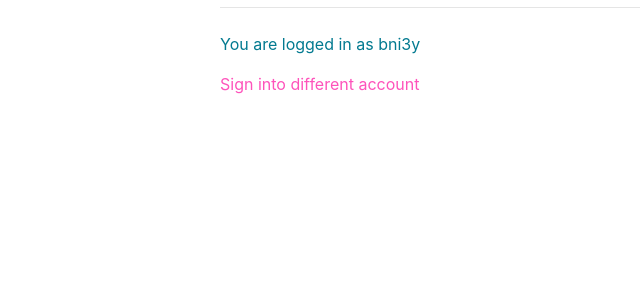
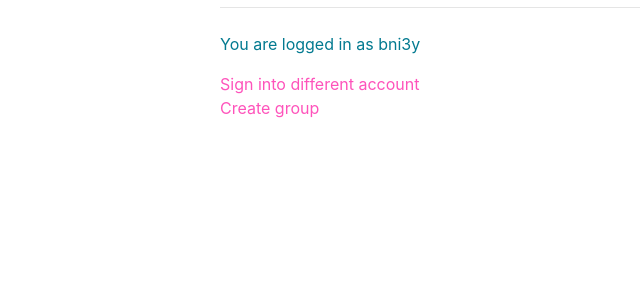
Before and after one commit to borjainglefernandez/3240-Study-Buddy-Project, a Django app: page / in a window 1280 px wide. Shown: the part 145-445 px from the top of the page, without its empty margins (97-737 px from the left). Run offline with Django 3.2, Linux system fonts and the light colour scheme; a user stored in the database is signed in; parts of the project's set-up code (start-up, migrations or seed data) failed here and were passed over; some libraries are stand-ins or nearby versions.

Commit message:
Group creation button

```diff
--- a/login/templates/login/index.html
+++ b/login/templates/login/index.html
@@ -9,7 +9,8 @@ If the user is authenticated then we do not have to log them in
 {% if user.is_authenticated %}
 <p>You are logged in as {{ user.username }} </p>
 <a href="{% provider_login_url 'google' %}">Sign into different account</a>
-
+    <br>
+<a href="groups/create">Create group</a>
 <!--
 If the user is not authenticated then we have to log them in
 before we can store any of their information
```
